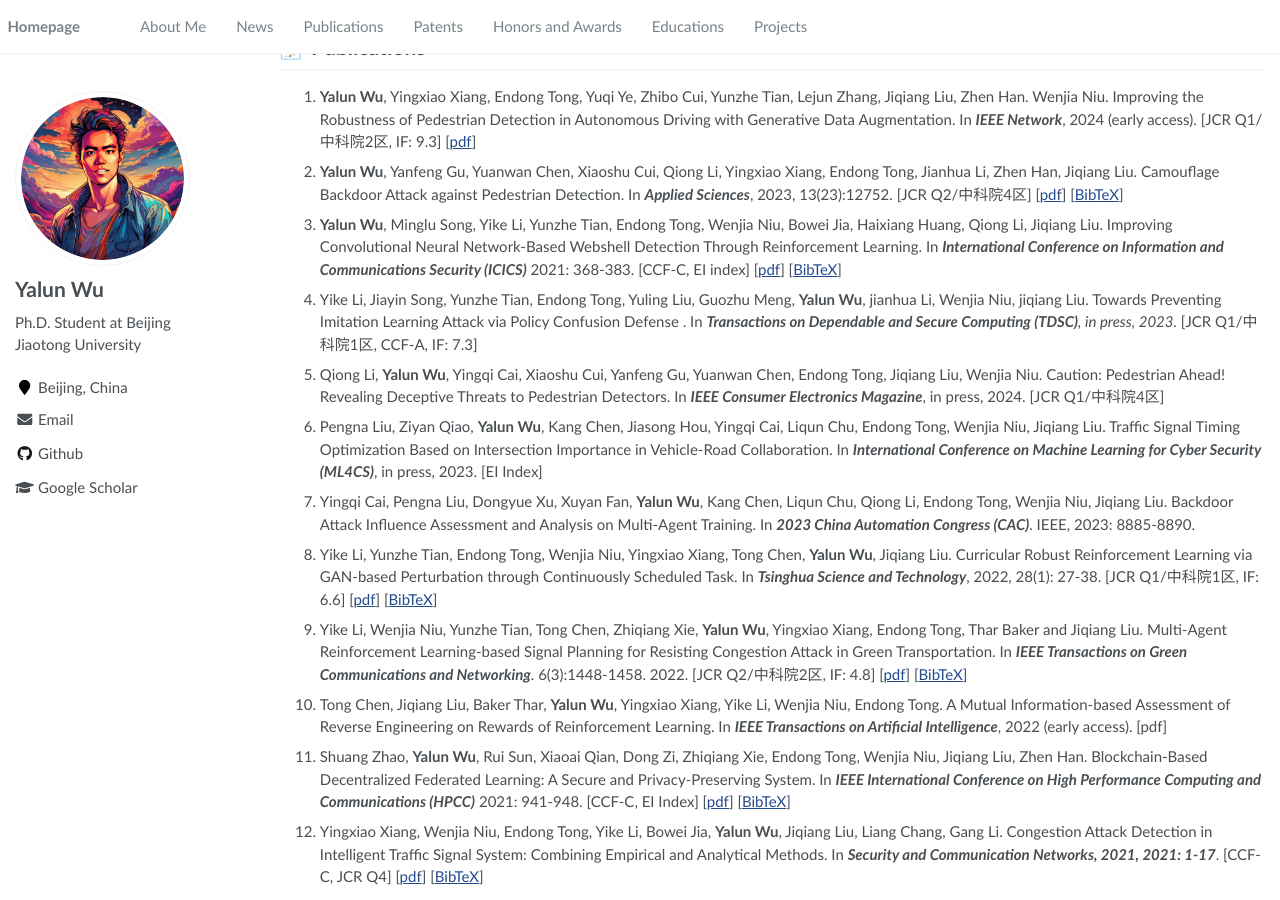
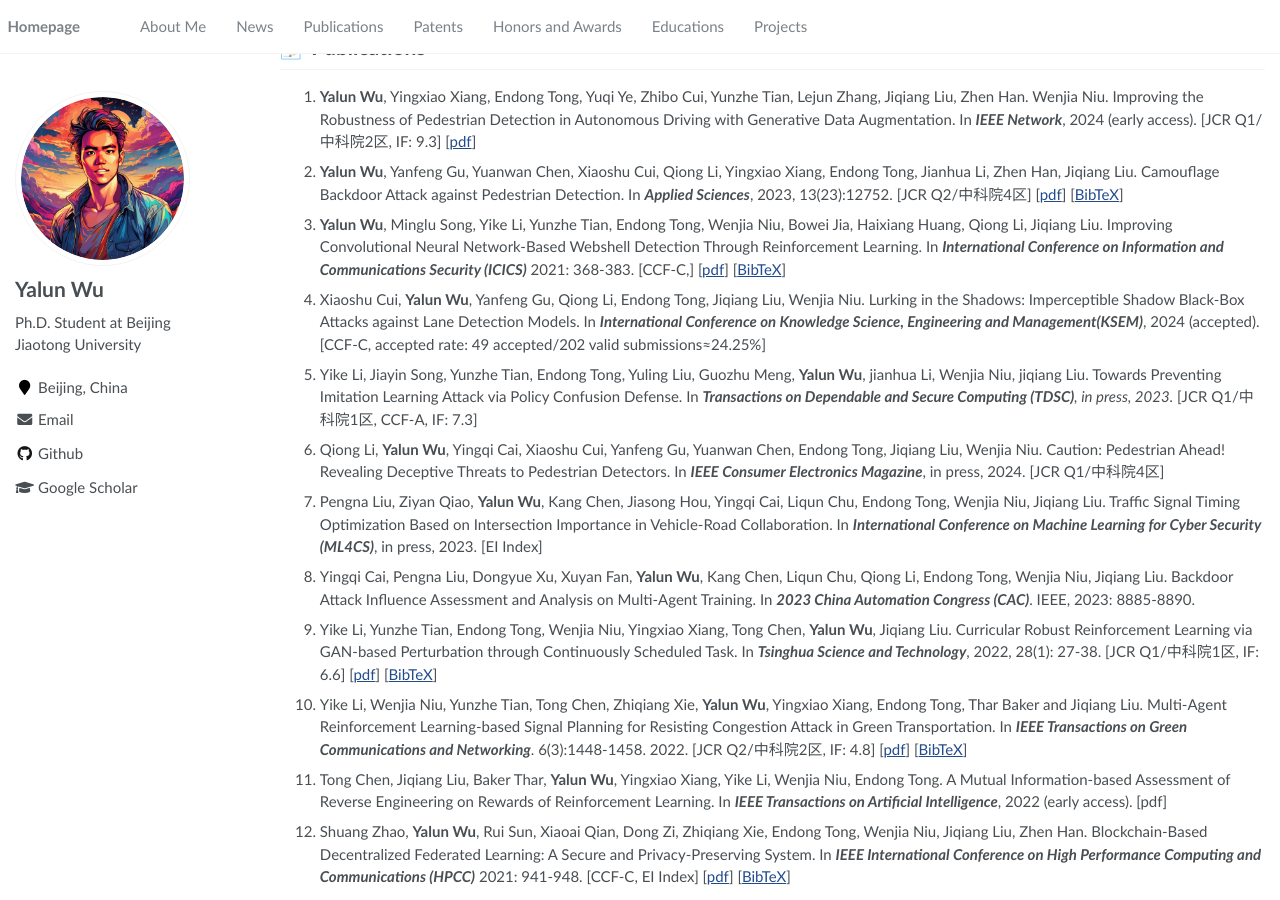
Before and after one commit to Allenpandas/Allenpandas.github.io, a Jekyll site: the page built from _pages/about.md, in a window 1280 px wide and 900 px high, scrolled down 874 px. Built offline with Jekyll 4.4.1, drawn with Linux system fonts in a browser that asks for light colours.

Commit message:
update KSEM

```diff
--- a/_pages/about.md
+++ b/_pages/about.md
@@ -51,19 +51,20 @@
 
 1. **Yalun Wu**, Yingxiao Xiang, Endong Tong, Yuqi Ye, Zhibo Cui, Yunzhe Tian, Lejun Zhang, Jiqiang Liu, Zhen Han. Wenjia Niu. Improving the Robustness of Pedestrian Detection in Autonomous Driving with Generative Data Augmentation. In ***IEEE Network***, 2024 (early access). [JCR Q1/中科院2区, IF: 9.3] [[pdf](https://ieeexplore.ieee.org/document/10438990)]
 2. **Yalun Wu**, Yanfeng Gu, Yuanwan Chen, Xiaoshu Cui, Qiong Li, Yingxiao Xiang, Endong Tong, Jianhua Li, Zhen Han, Jiqiang Liu. Camouflage Backdoor Attack against Pedestrian Detection. In ***Applied Sciences***, 2023, 13(23):12752. [JCR Q2/中科院4区] [[pdf](https://www.mdpi.com/2076-3417/13/23/12752)] [[BibTeX](https://scholar.googleusercontent.com/scholar.bib?q=info:BHVw8RdzTtIJ:scholar.google.com/&output=citation&scisdr=ClGW_-qMELbJn0daI5U:AFWwaeYAAAAAZelcO5Vnbvb7x95AYyl_cu2W_SE&scisig=AFWwaeYAAAAAZelcO5I1Dq5SVUXQfK98-59Xrnk&scisf=4&ct=citation&cd=-1&hl=zh-CN)]
-3. **Yalun Wu**, Minglu Song, Yike Li, Yunzhe Tian, Endong Tong, Wenjia Niu, Bowei Jia, Haixiang Huang, Qiong Li, Jiqiang Liu. Improving Convolutional Neural Network-Based Webshell Detection Through Reinforcement Learning. In ***International Conference on Information and Communications Security (ICICS)***  2021: 368-383. [CCF-C, EI index] [[pdf](https://link.springer.com/chapter/10.1007/978-3-030-86890-1_21)] [[BibTeX](https://scholar.googleusercontent.com/scholar.bib?q=info:XukdJ8yOvW8J:scholar.google.com/&output=citation&scisdr=ClGW_-qMELbJn0dM3NE:AFWwaeYAAAAAZelKxNHmJuBJd1ljDHCvHXGtpQs&scisig=AFWwaeYAAAAAZelKxFROWDgrFKjwGZIqj6-ZxwU&scisf=4&ct=citation&cd=-1&hl=zh-CN)]
-4. Yike Li, Jiayin Song, Yunzhe Tian, Endong Tong, Yuling Liu, Guozhu Meng, **Yalun Wu**, jianhua Li, Wenjia Niu, jiqiang Liu. Towards Preventing Imitation Learning Attack via Policy Confusion Defense . In ***Transactions on Dependable and Secure Computing (TDSC)**, in press, 2023.* [JCR Q1/中科院1区, CCF-A, IF: 7.3]
-5. Qiong Li, **Yalun Wu**, Yingqi Cai, Xiaoshu Cui, Yanfeng Gu, Yuanwan Chen, Endong Tong, Jiqiang Liu, Wenjia Niu. Caution: Pedestrian Ahead! Revealing Deceptive Threats to Pedestrian Detectors. In ***IEEE Consumer Electronics Magazine***, in press, 2024. [JCR Q1/中科院4区]
-6. Pengna Liu, Ziyan Qiao, **Yalun Wu**, Kang Chen, Jiasong Hou, Yingqi Cai, Liqun Chu, Endong Tong, Wenjia Niu, Jiqiang Liu. Traffic Signal Timing Optimization Based on Intersection Importance in Vehicle-Road Collaboration. In ***International Conference on Machine Learning for Cyber Security (ML4CS)***, in press, 2023. [EI Index]
-7. Yingqi Cai, Pengna Liu, Dongyue Xu, Xuyan Fan, **Yalun Wu**, Kang Chen, Liqun Chu, Qiong Li, Endong Tong, Wenjia Niu, Jiqiang Liu. Backdoor Attack Influence Assessment and Analysis on Multi-Agent Training. In ***2023 China Automation Congress (CAC)***. IEEE, 2023: 8885-8890.
-8. Yike Li, Yunzhe Tian, Endong Tong, Wenjia Niu, Yingxiao Xiang, Tong Chen, **Yalun Wu**, Jiqiang Liu. Curricular Robust Reinforcement Learning via GAN-based Perturbation through Continuously Scheduled Task. In ***Tsinghua Science and Technology***, 2022, 28(1): 27-38. [JCR Q1/中科院1区, IF: 6.6] [[pdf](https://ieeexplore.ieee.org/abstract/document/9837021/)] [[BibTeX](https://scholar.googleusercontent.com/scholar.bib?q=info:EQ6NY2ucFoYJ:scholar.google.com/&output=citation&scisdr=ClGW_-qMELbJn0da3H4:AFWwaeYAAAAAZelcxH4D9Hzw899s2UWkguoxuYA&scisig=AFWwaeYAAAAAZelcxJDU8gqywfzxe8YWPsv0hAc&scisf=4&ct=citation&cd=-1&hl=zh-CN)]
-9. Yike Li, Wenjia Niu, Yunzhe Tian, Tong Chen, Zhiqiang Xie, **Yalun Wu**, Yingxiao Xiang, Endong Tong, Thar Baker and Jiqiang Liu. Multi-Agent Reinforcement Learning-based Signal Planning for Resisting Congestion Attack in Green Transportation. In ***IEEE Transactions on Green Communications and Networking***. 6(3):1448-1458. 2022. [JCR Q2/中科院2区, IF: 4.8] [[pdf](https://ieeexplore.ieee.org/abstract/document/9743567)] [[BibTeX](https://scholar.googleusercontent.com/scholar.bib?q=info:wpXXDDqDZ04J:scholar.google.com/&output=citation&scisdr=ClGW_-qHELbJn0eTbYk:AFWwaeYAAAAAZemVdYmvghW-uo3WfdAGfSGn2i8&scisig=AFWwaeYAAAAAZemVdbKM_vnhBpE1-eM_yXSCgPo&scisf=4&ct=citation&cd=-1&hl=zh-CN)]
-10. Tong Chen, Jiqiang Liu, Baker Thar, **Yalun Wu**, Yingxiao Xiang, Yike Li, Wenjia Niu, Endong Tong. A Mutual Information-based Assessment of Reverse Engineering on Rewards of Reinforcement Learning. In ***IEEE Transactions on Artificial Intelligence***, 2022 (early access). [pdf]
-11. Shuang Zhao, **Yalun Wu**, Rui Sun, Xiaoai Qian, Dong Zi, Zhiqiang Xie, Endong Tong, Wenjia Niu, Jiqiang Liu, Zhen Han. Blockchain-Based Decentralized Federated Learning: A Secure and Privacy-Preserving System. In ***IEEE International Conference on High Performance Computing and Communications (HPCC)*** 2021: 941-948. [CCF-C, EI Index] [[pdf](https://ieeexplore.ieee.org/abstract/document/9781143)] [[BibTeX](https://scholar.googleusercontent.com/scholar.bib?q=info:KliHFlUu-rwJ:scholar.google.com/&output=citation&scisdr=ClGW_-qMELbJn0daBLE:AFWwaeYAAAAAZelcHLHdKRZf9VLuBcQrdejfFYM&scisig=AFWwaeYAAAAAZelcHDZtZR9F6_c9L9_TjJpJ44g&scisf=4&ct=citation&cd=-1&hl=zh-CN)]
-12. Yingxiao Xiang, Wenjia Niu, Endong Tong, Yike Li, Bowei Jia, **Yalun Wu**, Jiqiang Liu, Liang Chang, Gang Li. Congestion Attack Detection in Intelligent Traffic Signal System: Combining Empirical and Analytical Methods. In ***Security and Communication Networks, 2021, 2021: 1-17***. [CCF-C, JCR Q4] [[pdf](https://www.hindawi.com/journals/scn/2021/1632825/)] [[BibTeX](https://scholar.googleusercontent.com/scholar.bib?q=info:ZsRVgFn-_pUJ:scholar.google.com/&output=citation&scisdr=ClGW_-qHELbJn0eXux4:AFWwaeYAAAAAZemRox6WW_rJV-V2XKr4K8olTh8&scisig=AFWwaeYAAAAAZemRo35NGeHmlMx_NqBlMzNCqg0&scisf=4&ct=citation&cd=-1&hl=zh-CN)]
-13. Tong Chen, Jiqiang Liu, **Yalun Wu**, Yunzhe Tian, Endong Tong, Wenjia Niu, Yike Li, Yingxiao Xiang, Wei Wang. Survey on Astroturfing Detection and Analysis from an Information Technology Perspective. In ***Security and Communication Networks***, 2021, 2021: 1-16. [CCF-C, JCR Q4] [[pdf](https://www.hindawi.com/journals/scn/2021/3294610/)] [[BibTeX](https://scholar.googleusercontent.com/scholar.bib?q=info:XUrBKXxdAIEJ:scholar.google.com/&output=citation&scisdr=ClGW_-qHELbJn0eShqs:AFWwaeYAAAAAZemUnqsC2oAVO00vNwazKPzGRhw&scisig=AFWwaeYAAAAAZemUnuJH4I2lCf3KsGCG_3Y4CDc&scisf=4&ct=citation&cd=-1&hl=zh-CN)]
-14. Yike Li, Yunzhe Tian, Endong Tong, Wenjia Niu, Yingxiao Xiang, Tong Chen, **Yalun Wu** and Jiqiang Liu. Curricular Robust Reinforcement Learning via GAN-based Perturbation through Continuously Scheduled Task. In ***Chinese Conference on Trusted Computing and Information Security (CTCIS)***, 2021. [EI Index] [[pdf](https://ieeexplore.ieee.org/abstract/document/9837021/)] [[BibTeX](https://scholar.googleusercontent.com/scholar.bib?q=info:EQ6NY2ucFoYJ:scholar.google.com/&output=citation&scisdr=ClGW_-qHELbJn0eSbKI:AFWwaeYAAAAAZemUdKKUDsy2-Ui4CKNqrsfFHqs&scisig=AFWwaeYAAAAAZemUdJ4ZBoRvUPOut9godkK_tYU&scisf=4&ct=citation&cd=-1&hl=zh-CN)]
-15. Yingxiao Xiang, Tong Chen, Yike Li, Yunzhe Tian, Wenjia Niu, Endong Tong, Jiqiang Liu, Bowei Jia, **Yalun Wu**, Xinyu Huang. Predicting Congestion Attack of Variable Spoofing Frequency for Reliable Traffic Signal System. In ***International Conference on Security and Privacy in New Computing Environments (EAI-SPNCE)***, 2021. [EI Index] [[pdf](https://link.springer.com/chapter/10.1007/978-3-030-96791-8_16)] [[BibTeX](https://scholar.googleusercontent.com/scholar.bib?q=info:Azpl8Vpd6O8J:scholar.google.com/&output=citation&scisdr=ClGW_-qHELbJn0eSTck:AFWwaeYAAAAAZemUVckYBtyFR5xvZm4hSE4iHvc&scisig=AFWwaeYAAAAAZemUVQ6qIBtrrWIIBWdDmY7xvAY&scisf=4&ct=citation&cd=-1&hl=zh-CN)]
+3. **Yalun Wu**, Minglu Song, Yike Li, Yunzhe Tian, Endong Tong, Wenjia Niu, Bowei Jia, Haixiang Huang, Qiong Li, Jiqiang Liu. Improving Convolutional Neural Network-Based Webshell Detection Through Reinforcement Learning. In ***International Conference on Information and Communications Security (ICICS)***  2021: 368-383. [CCF-C,] [[pdf](https://link.springer.com/chapter/10.1007/978-3-030-86890-1_21)] [[BibTeX](https://scholar.googleusercontent.com/scholar.bib?q=info:XukdJ8yOvW8J:scholar.google.com/&output=citation&scisdr=ClGW_-qMELbJn0dM3NE:AFWwaeYAAAAAZelKxNHmJuBJd1ljDHCvHXGtpQs&scisig=AFWwaeYAAAAAZelKxFROWDgrFKjwGZIqj6-ZxwU&scisf=4&ct=citation&cd=-1&hl=zh-CN)]
+4. Xiaoshu Cui, **Yalun Wu**, Yanfeng Gu, Qiong Li, Endong Tong, Jiqiang Liu, Wenjia Niu. Lurking in the Shadows: Imperceptible Shadow Black-Box Attacks against Lane Detection Models. In ***International Conference on Knowledge Science, Engineering and Management(KSEM)***, 2024 (accepted). [CCF-C, accepted rate: 49 accepted/202 valid submissions≈24.25%]
+5. Yike Li, Jiayin Song, Yunzhe Tian, Endong Tong, Yuling Liu, Guozhu Meng, **Yalun Wu**, jianhua Li, Wenjia Niu, jiqiang Liu. Towards Preventing Imitation Learning Attack via Policy Confusion Defense. In ***Transactions on Dependable and Secure Computing (TDSC)**, in press, 2023.* [JCR Q1/中科院1区, CCF-A, IF: 7.3]
+6. Qiong Li, **Yalun Wu**, Yingqi Cai, Xiaoshu Cui, Yanfeng Gu, Yuanwan Chen, Endong Tong, Jiqiang Liu, Wenjia Niu. Caution: Pedestrian Ahead! Revealing Deceptive Threats to Pedestrian Detectors. In ***IEEE Consumer Electronics Magazine***, in press, 2024. [JCR Q1/中科院4区]
+7. Pengna Liu, Ziyan Qiao, **Yalun Wu**, Kang Chen, Jiasong Hou, Yingqi Cai, Liqun Chu, Endong Tong, Wenjia Niu, Jiqiang Liu. Traffic Signal Timing Optimization Based on Intersection Importance in Vehicle-Road Collaboration. In ***International Conference on Machine Learning for Cyber Security (ML4CS)***, in press, 2023. [EI Index]
+8. Yingqi Cai, Pengna Liu, Dongyue Xu, Xuyan Fan, **Yalun Wu**, Kang Chen, Liqun Chu, Qiong Li, Endong Tong, Wenjia Niu, Jiqiang Liu. Backdoor Attack Influence Assessment and Analysis on Multi-Agent Training. In ***2023 China Automation Congress (CAC)***. IEEE, 2023: 8885-8890.
+9. Yike Li, Yunzhe Tian, Endong Tong, Wenjia Niu, Yingxiao Xiang, Tong Chen, **Yalun Wu**, Jiqiang Liu. Curricular Robust Reinforcement Learning via GAN-based Perturbation through Continuously Scheduled Task. In ***Tsinghua Science and Technology***, 2022, 28(1): 27-38. [JCR Q1/中科院1区, IF: 6.6] [[pdf](https://ieeexplore.ieee.org/abstract/document/9837021/)] [[BibTeX](https://scholar.googleusercontent.com/scholar.bib?q=info:EQ6NY2ucFoYJ:scholar.google.com/&output=citation&scisdr=ClGW_-qMELbJn0da3H4:AFWwaeYAAAAAZelcxH4D9Hzw899s2UWkguoxuYA&scisig=AFWwaeYAAAAAZelcxJDU8gqywfzxe8YWPsv0hAc&scisf=4&ct=citation&cd=-1&hl=zh-CN)]
+10. Yike Li, Wenjia Niu, Yunzhe Tian, Tong Chen, Zhiqiang Xie, **Yalun Wu**, Yingxiao Xiang, Endong Tong, Thar Baker and Jiqiang Liu. Multi-Agent Reinforcement Learning-based Signal Planning for Resisting Congestion Attack in Green Transportation. In ***IEEE Transactions on Green Communications and Networking***. 6(3):1448-1458. 2022. [JCR Q2/中科院2区, IF: 4.8] [[pdf](https://ieeexplore.ieee.org/abstract/document/9743567)] [[BibTeX](https://scholar.googleusercontent.com/scholar.bib?q=info:wpXXDDqDZ04J:scholar.google.com/&output=citation&scisdr=ClGW_-qHELbJn0eTbYk:AFWwaeYAAAAAZemVdYmvghW-uo3WfdAGfSGn2i8&scisig=AFWwaeYAAAAAZemVdbKM_vnhBpE1-eM_yXSCgPo&scisf=4&ct=citation&cd=-1&hl=zh-CN)]
+11. Tong Chen, Jiqiang Liu, Baker Thar, **Yalun Wu**, Yingxiao Xiang, Yike Li, Wenjia Niu, Endong Tong. A Mutual Information-based Assessment of Reverse Engineering on Rewards of Reinforcement Learning. In ***IEEE Transactions on Artificial Intelligence***, 2022 (early access). [pdf]
+12. Shuang Zhao, **Yalun Wu**, Rui Sun, Xiaoai Qian, Dong Zi, Zhiqiang Xie, Endong Tong, Wenjia Niu, Jiqiang Liu, Zhen Han. Blockchain-Based Decentralized Federated Learning: A Secure and Privacy-Preserving System. In ***IEEE International Conference on High Performance Computing and Communications (HPCC)*** 2021: 941-948. [CCF-C, EI Index] [[pdf](https://ieeexplore.ieee.org/abstract/document/9781143)] [[BibTeX](https://scholar.googleusercontent.com/scholar.bib?q=info:KliHFlUu-rwJ:scholar.google.com/&output=citation&scisdr=ClGW_-qMELbJn0daBLE:AFWwaeYAAAAAZelcHLHdKRZf9VLuBcQrdejfFYM&scisig=AFWwaeYAAAAAZelcHDZtZR9F6_c9L9_TjJpJ44g&scisf=4&ct=citation&cd=-1&hl=zh-CN)]
+13. Yingxiao Xiang, Wenjia Niu, Endong Tong, Yike Li, Bowei Jia, **Yalun Wu**, Jiqiang Liu, Liang Chang, Gang Li. Congestion Attack Detection in Intelligent Traffic Signal System: Combining Empirical and Analytical Methods. In ***Security and Communication Networks, 2021, 2021: 1-17***. [CCF-C, JCR Q4] [[pdf](https://www.hindawi.com/journals/scn/2021/1632825/)] [[BibTeX](https://scholar.googleusercontent.com/scholar.bib?q=info:ZsRVgFn-_pUJ:scholar.google.com/&output=citation&scisdr=ClGW_-qHELbJn0eXux4:AFWwaeYAAAAAZemRox6WW_rJV-V2XKr4K8olTh8&scisig=AFWwaeYAAAAAZemRo35NGeHmlMx_NqBlMzNCqg0&scisf=4&ct=citation&cd=-1&hl=zh-CN)]
+14. Tong Chen, Jiqiang Liu, **Yalun Wu**, Yunzhe Tian, Endong Tong, Wenjia Niu, Yike Li, Yingxiao Xiang, Wei Wang. Survey on Astroturfing Detection and Analysis from an Information Technology Perspective. In ***Security and Communication Networks***, 2021, 2021: 1-16. [CCF-C, JCR Q4] [[pdf](https://www.hindawi.com/journals/scn/2021/3294610/)] [[BibTeX](https://scholar.googleusercontent.com/scholar.bib?q=info:XUrBKXxdAIEJ:scholar.google.com/&output=citation&scisdr=ClGW_-qHELbJn0eShqs:AFWwaeYAAAAAZemUnqsC2oAVO00vNwazKPzGRhw&scisig=AFWwaeYAAAAAZemUnuJH4I2lCf3KsGCG_3Y4CDc&scisf=4&ct=citation&cd=-1&hl=zh-CN)]
+15. Yike Li, Yunzhe Tian, Endong Tong, Wenjia Niu, Yingxiao Xiang, Tong Chen, **Yalun Wu** and Jiqiang Liu. Curricular Robust Reinforcement Learning via GAN-based Perturbation through Continuously Scheduled Task. In ***Chinese Conference on Trusted Computing and Information Security (CTCIS)***, 2021. [EI Index] [[pdf](https://ieeexplore.ieee.org/abstract/document/9837021/)] [[BibTeX](https://scholar.googleusercontent.com/scholar.bib?q=info:EQ6NY2ucFoYJ:scholar.google.com/&output=citation&scisdr=ClGW_-qHELbJn0eSbKI:AFWwaeYAAAAAZemUdKKUDsy2-Ui4CKNqrsfFHqs&scisig=AFWwaeYAAAAAZemUdJ4ZBoRvUPOut9godkK_tYU&scisf=4&ct=citation&cd=-1&hl=zh-CN)]
+16. Yingxiao Xiang, Tong Chen, Yike Li, Yunzhe Tian, Wenjia Niu, Endong Tong, Jiqiang Liu, Bowei Jia, **Yalun Wu**, Xinyu Huang. Predicting Congestion Attack of Variable Spoofing Frequency for Reliable Traffic Signal System. In ***International Conference on Security and Privacy in New Computing Environments (EAI-SPNCE)***, 2021. [EI Index] [[pdf](https://link.springer.com/chapter/10.1007/978-3-030-96791-8_16)] [[BibTeX](https://scholar.googleusercontent.com/scholar.bib?q=info:Azpl8Vpd6O8J:scholar.google.com/&output=citation&scisdr=ClGW_-qHELbJn0eSTck:AFWwaeYAAAAAZemUVckYBtyFR5xvZm4hSE4iHvc&scisig=AFWwaeYAAAAAZemUVQ6qIBtrrWIIBWdDmY7xvAY&scisf=4&ct=citation&cd=-1&hl=zh-CN)]
 
 # 🔍 Patents
 
```
